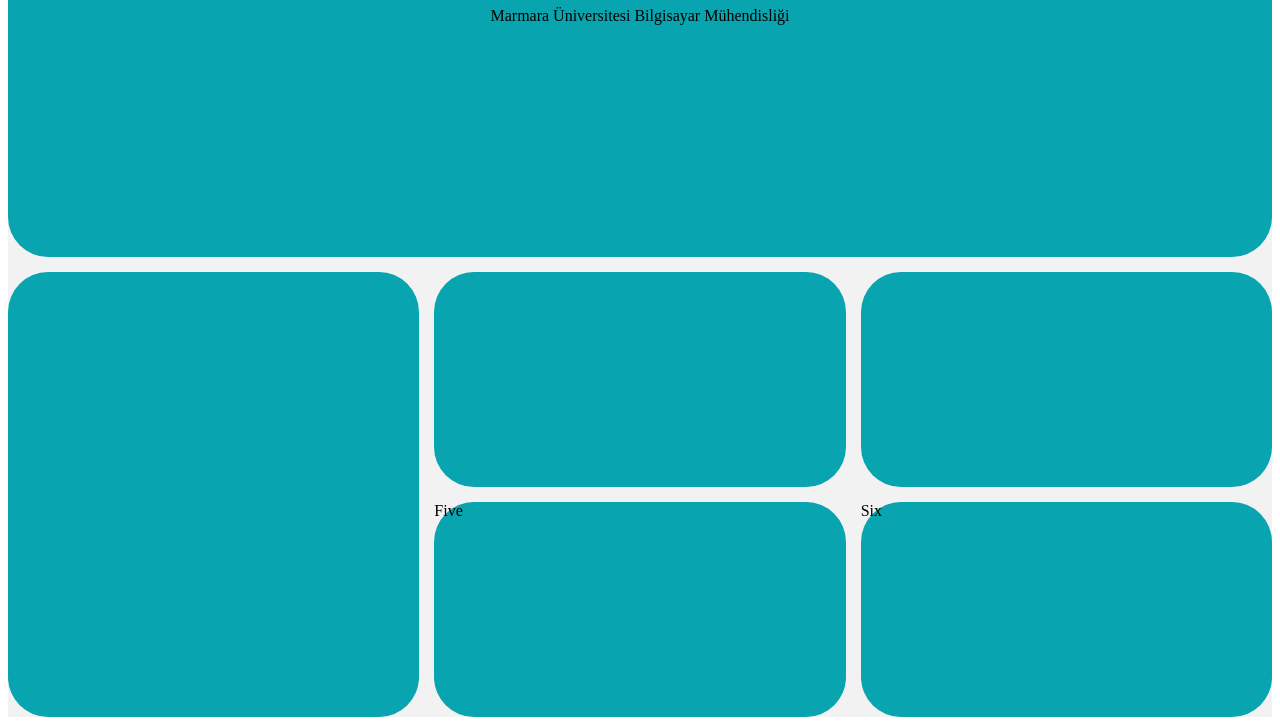
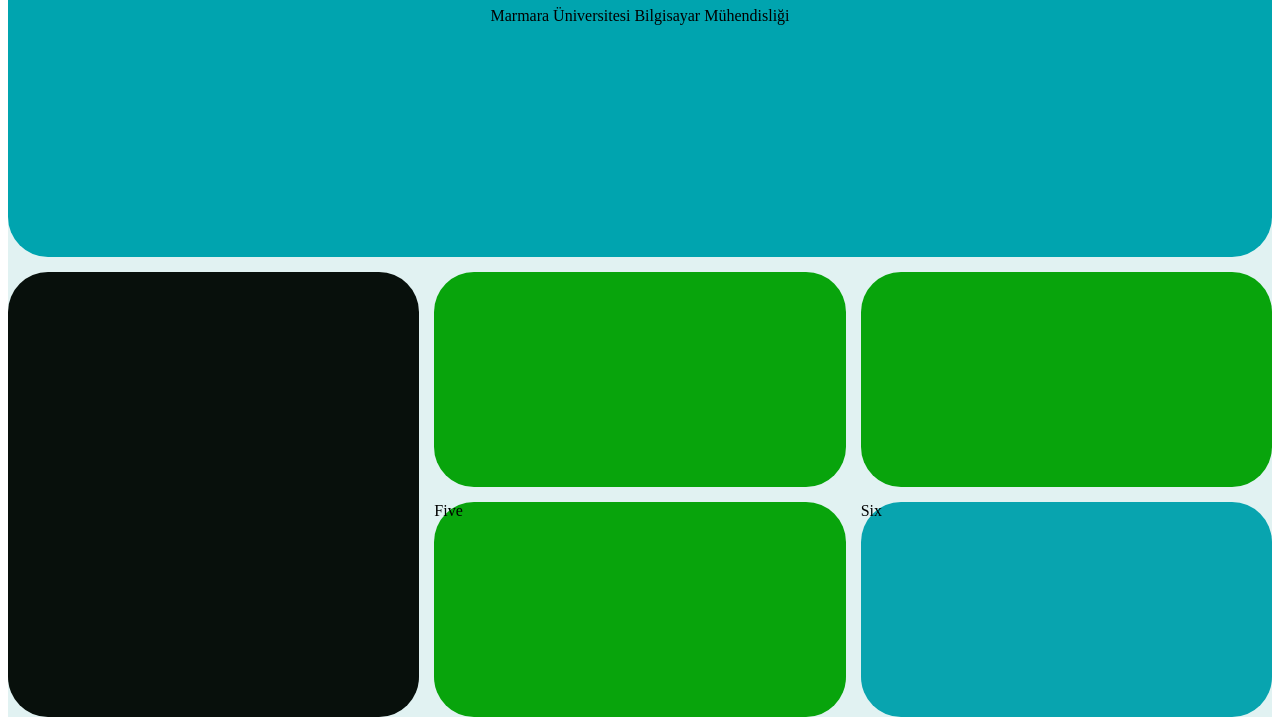
Before and after one commit to huseyinsoylu2/huseyinsoylu2.github.io, a plain HTML site: page index.html in a window 1280 px wide. Shown: the part 81-806 px from the top of the page. Drawn offline with Linux system fonts and the light colour scheme.

Commit message:
Update style.css

```diff
--- a/style.css
+++ b/style.css
@@ -3,12 +3,12 @@
   grid-template-columns: repeat(3, 1fr);
   gap: 15px;
   grid-auto-rows: minmax(100px, auto);
-  background-color: rgba(211, 211, 211, 0.3);
+  background-color: rgba(156, 211, 211, 0.3);
 }
 .one {
   grid-column: 1/4;
   grid-row: 1 / 4;
-  background-color: rgb(8, 164, 175);
+  background-color: rgb(0, 164, 175);
   text-align: center;
   border-radius: 40px;
 
@@ -16,25 +16,25 @@
 .two {
   grid-column: 1;
   grid-row: 4 / 8;
-  background-color: rgb(8, 164, 175);
+  background-color: rgb(8, 16, 12);
   border-radius: 40px;
 }
 .three {
   grid-column: 2;
   grid-row: 4 / 6;
-  background-color: rgb(8, 164, 175);
+  background-color: rgb(8, 164, 12);
   border-radius: 40px;
 }
 .four {
   grid-column: 3;
   grid-row: 4 / 6;
-  background-color: rgb(8, 164, 175);
+  background-color: rgb(8, 164, 12);
   border-radius: 40px;
 }
 .five {
   grid-column: 2;
   grid-row: 6 / 8;
-  background-color: rgb(8, 164, 175);
+  background-color: rgb(8, 164, 12);
   border-radius: 40px;
 }
 .six {
```
